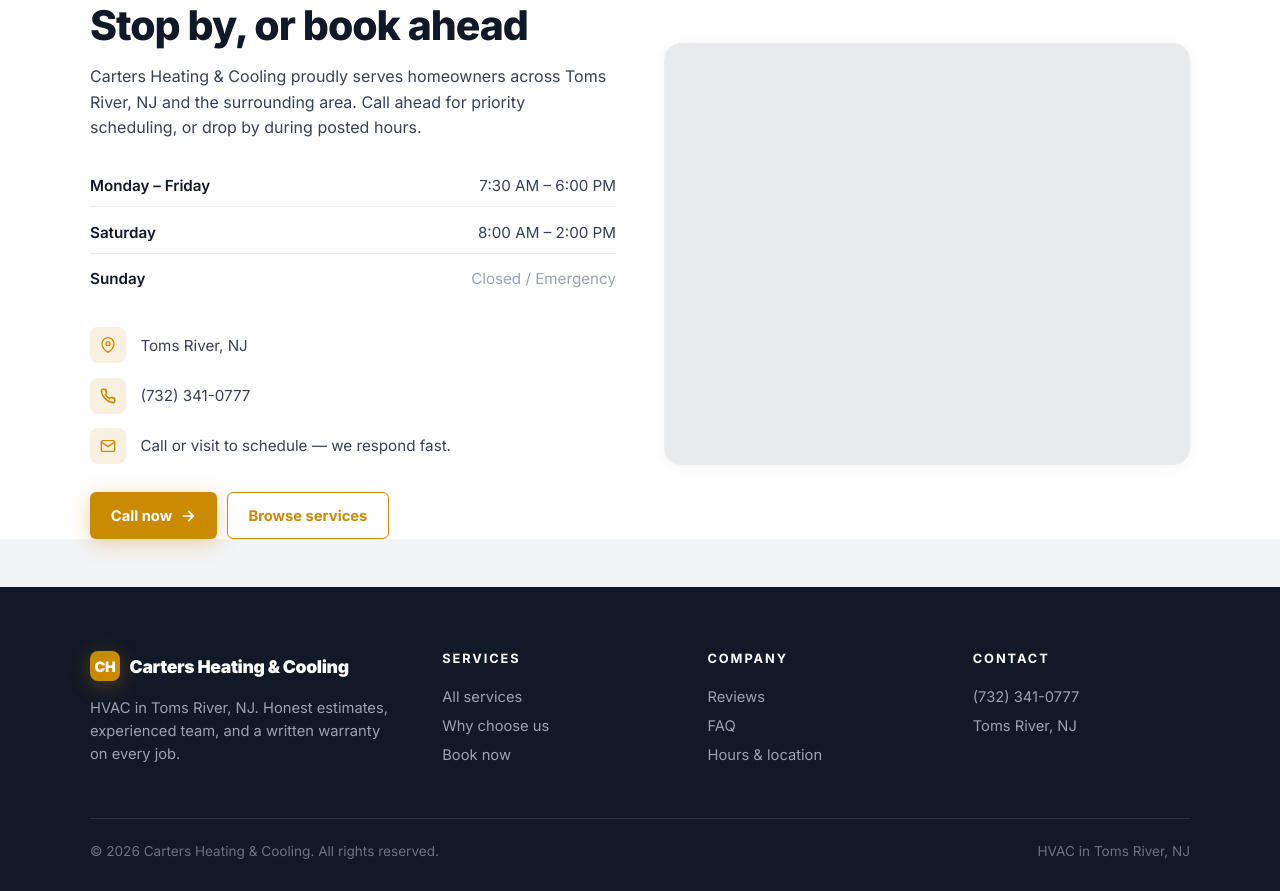
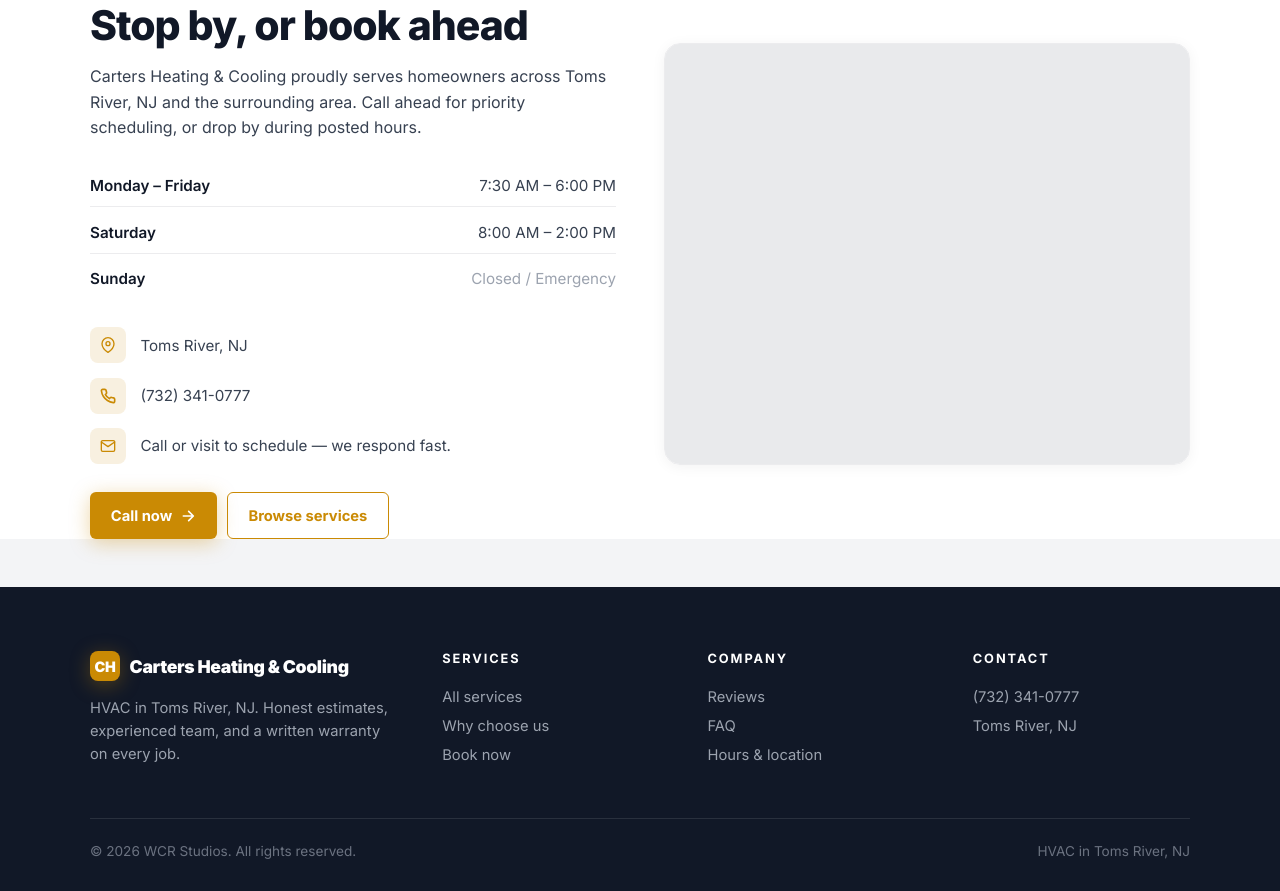
Before and after one commit to Wrenbjor/trades--carters-heating-and-cooling, a plain HTML site: page index.html in a window 1280 px wide. Shown: the part 4692-5583 px from the top of the page. Drawn offline with nearby package versions, Linux system fonts and the light colour scheme; no server answers.

Commit message:
Update site

```diff
--- a/index.html
+++ b/index.html
@@ -605,7 +605,7 @@
     </div>
   </div>
   <div class="foot-bottom">
-    <div>&copy; 2026 Carters Heating &amp; Cooling. All rights reserved.</div>
+    <div>&copy; 2026 WCR Studios. All rights reserved.</div>
     <div>HVAC in Toms River, NJ</div>
   </div>
 </footer>
```
